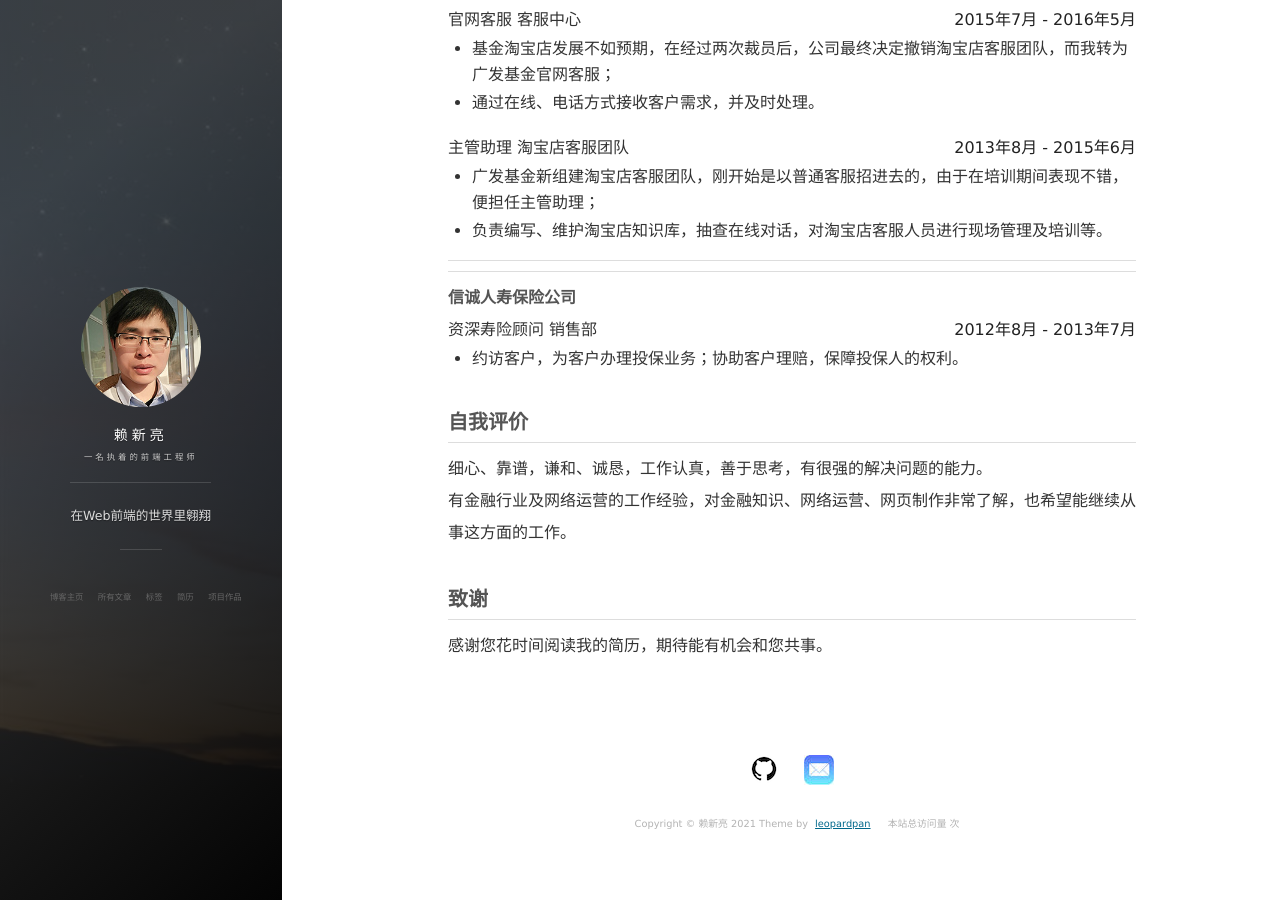
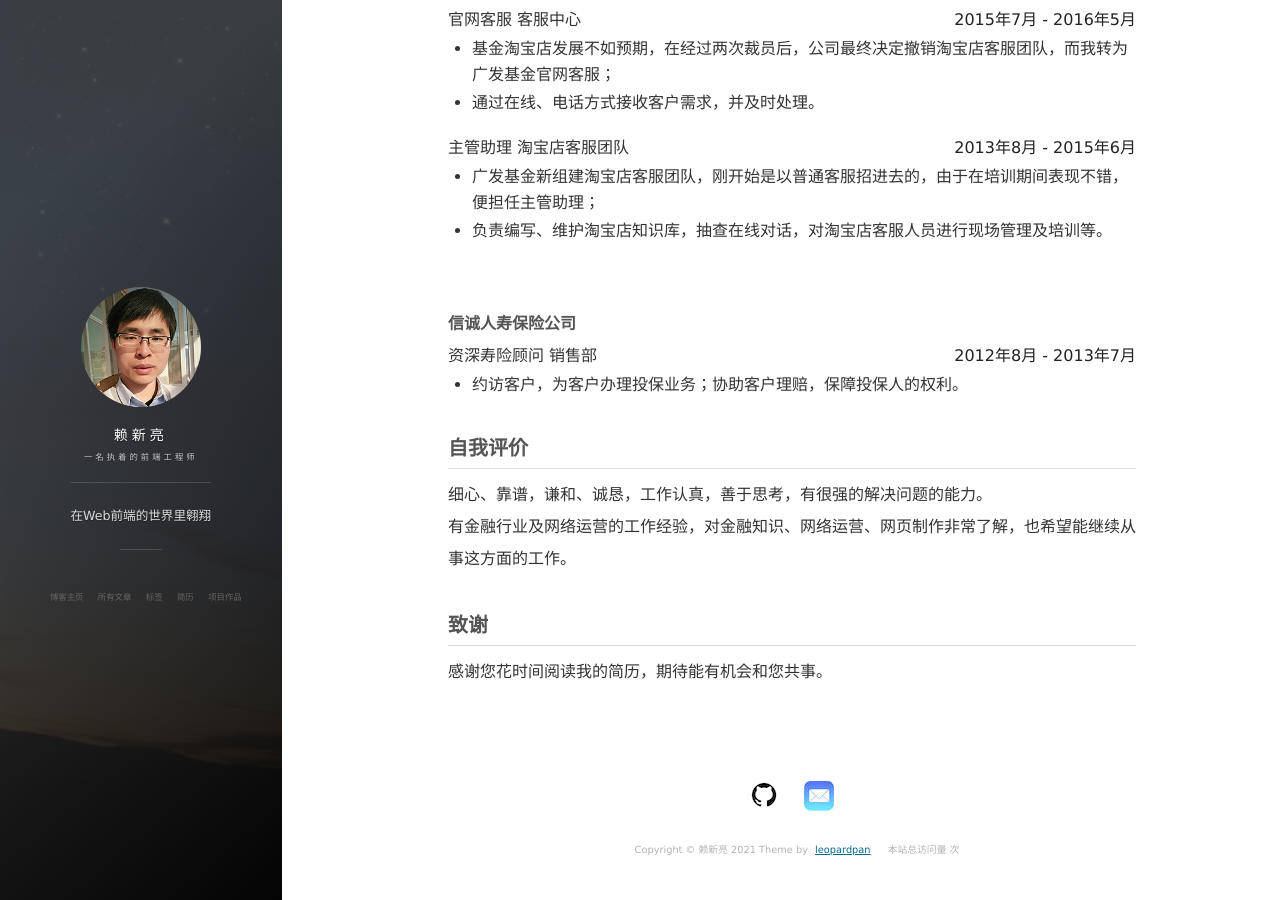
Before and after one commit to xmjr/xmjr.github.io, a Jekyll site: the page built from resume.html, in a window 1280 px wide and 900 px high, scrolled down 819 px. Built offline with Jekyll 4.4.1, drawn with Linux system fonts in a browser that asks for light colours; nearby versions of some CDN libraries; comment, search, counter and statistics services are not loaded.

Commit message:
Signed-off-by: xmjr <xinlianglai@163.com>

```diff
--- a/resume.html
+++ b/resume.html
@@ -54,8 +54,9 @@ layout: page
             <li>广发基金新组建淘宝店客服团队，刚开始是以普通客服招进去的，由于在培训期间表现不错，便担任主管助理；</li>
             <li>负责编写、维护淘宝店知识库，抽查在线对话，对淘宝店客服人员进行现场管理及培训等。</li>
         </ul>
-        <hr>
-        <hr>
+        <br>
+        <br>
+        <br>
         <h5>信诚人寿保险公司</h5>
         <p class="time">2012年8月 - 2013年7月</p>
         <p>资深寿险顾问  销售部</p>
```
